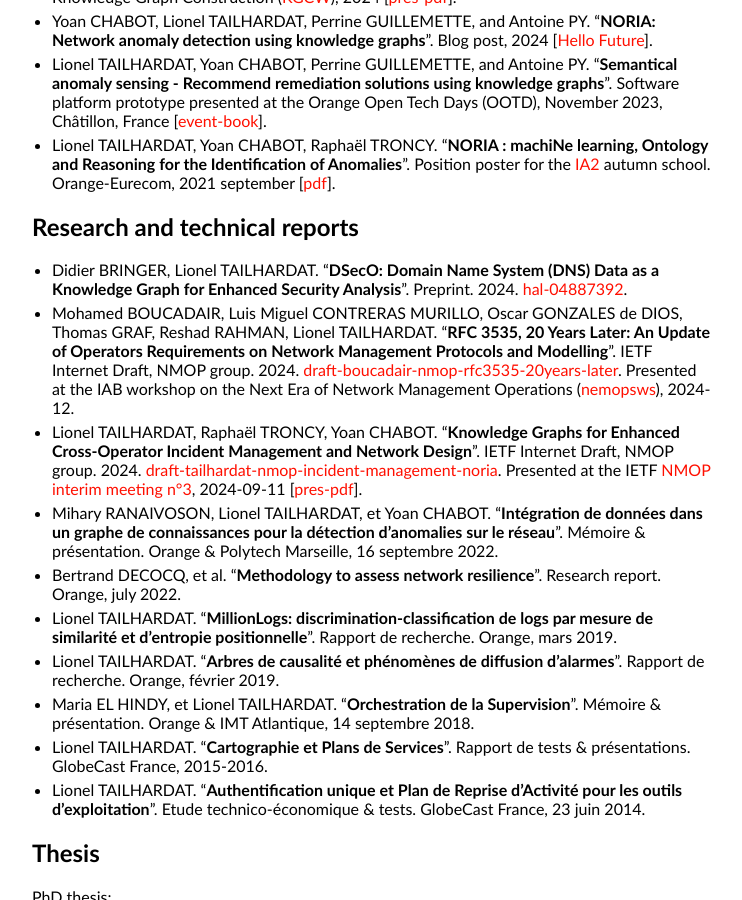
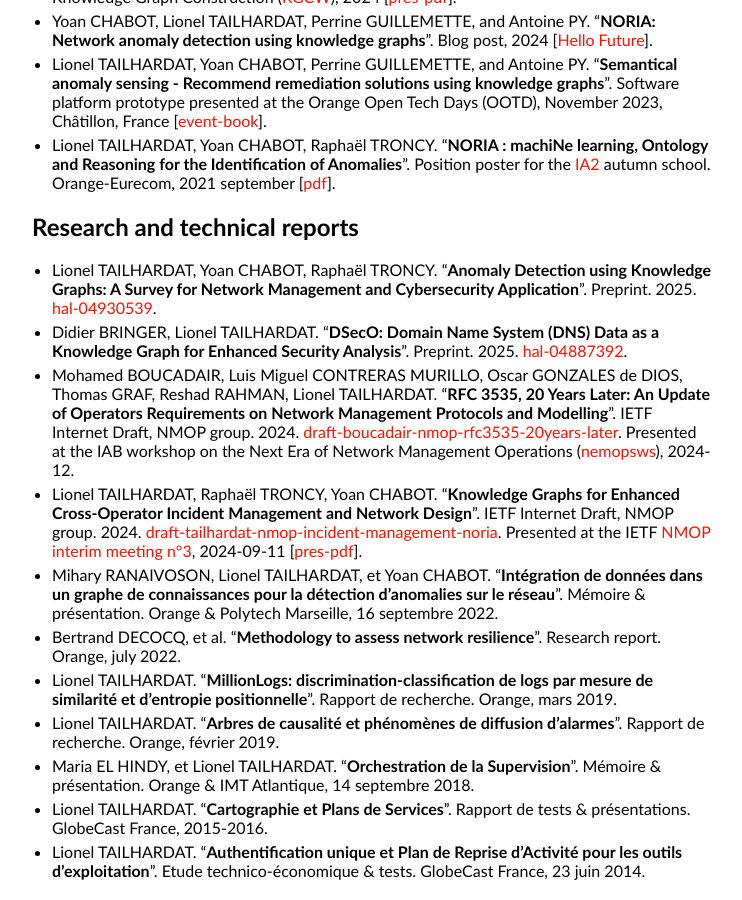
Before and after one commit to GenEars/GenEars.github.io, a Jekyll site: the page built from publications.md, in a window 1280 px wide and 900 px high, scrolled down 1271 px. Shown: the whole window, without its empty margins (258-1000 px from the left). Built offline with Jekyll 4.4.1, drawn with Linux system fonts in a browser that asks for light colours.

Commit message:
Added NORIA-SotA preprint ref. Modified DSecO year.
Signed-off-by: lionel.tailhardat <lionel.tailhardat@orange.com>

```diff
--- a/publications.md
+++ b/publications.md
@@ -67,9 +67,12 @@ title: Publications - Lionel TAILHARDAT
 
 ## Research and technical reports
 
+* Lionel TAILHARDAT, Yoan CHABOT, Raphaël TRONCY.
+  "**Anomaly Detection using Knowledge Graphs: A Survey for Network Management and Cybersecurity Application**".
+  Preprint. 2025. [hal-04930539](https://hal.science/hal-04930539).
 * Didier BRINGER, Lionel TAILHARDAT.
   "**DSecO: Domain Name System (DNS) Data as a Knowledge Graph for Enhanced Security Analysis**".
-  Preprint. 2024. [hal-04887392](https://hal.science/hal-04887392).
+  Preprint. 2025. [hal-04887392](https://hal.science/hal-04887392).
 * Mohamed BOUCADAIR, Luis Miguel CONTRERAS MURILLO, Oscar GONZALES de DIOS, Thomas GRAF, Reshad RAHMAN, Lionel TAILHARDAT.
   "**RFC 3535, 20 Years Later: An Update of Operators Requirements on Network Management Protocols and Modelling**".
   IETF Internet Draft, NMOP group. 2024. [draft-boucadair-nmop-rfc3535-20years-later](https://datatracker.ietf.org/doc/draft-boucadair-nmop-rfc3535-20years-later/).
```
